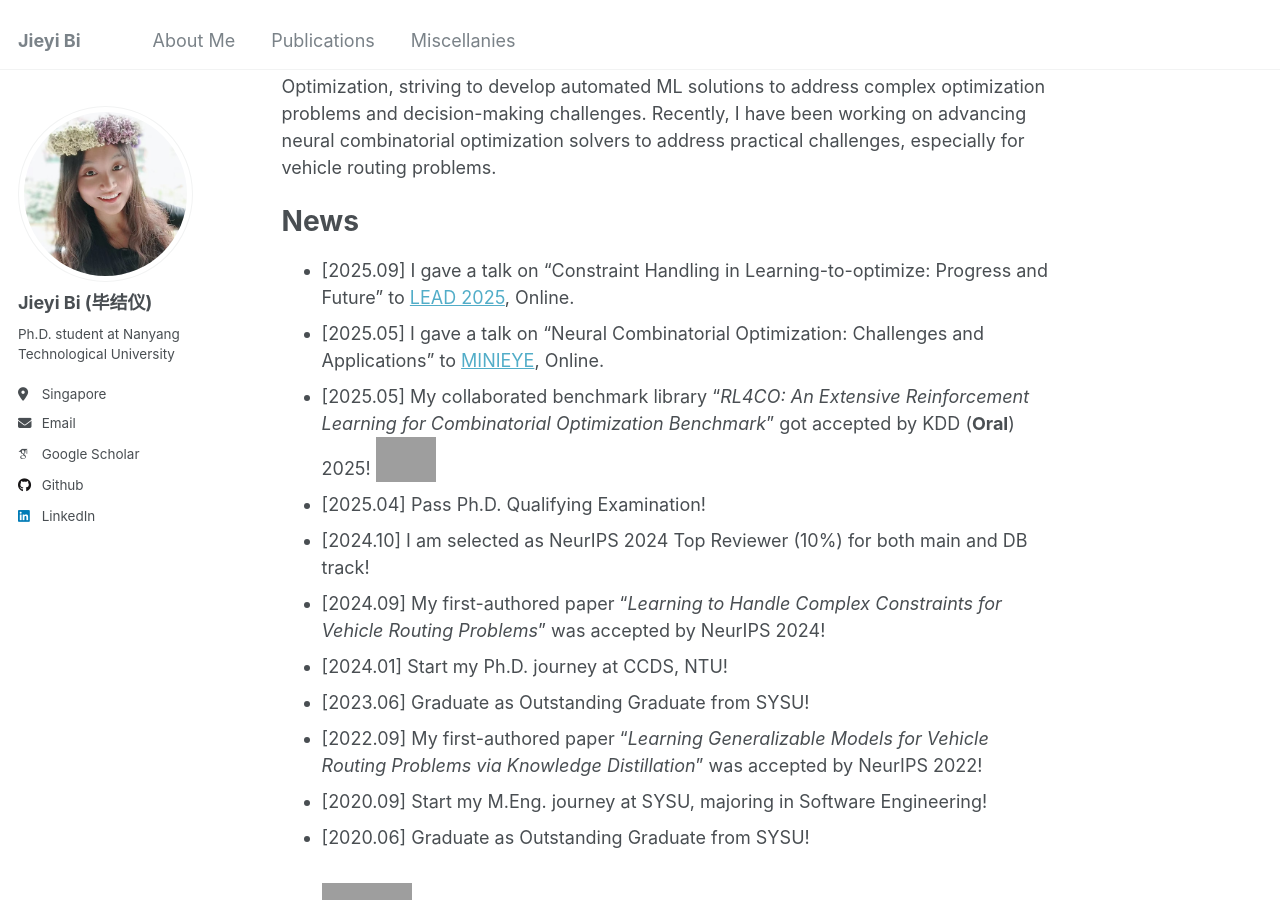
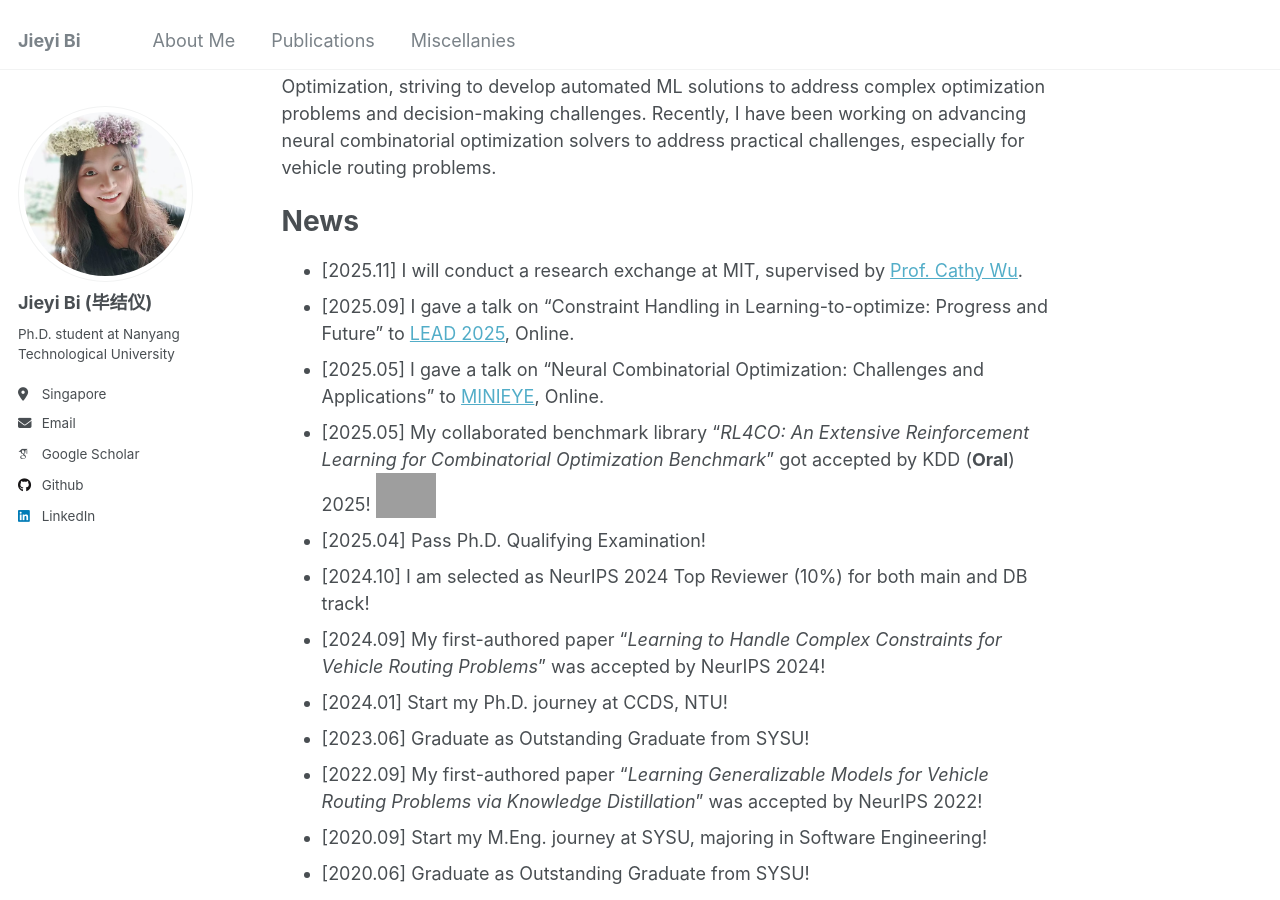
Before and after one commit to jieyibi/jieyibi.github.io, a Jekyll site: the page built from _pages/about.md, in a window 1280 px wide and 900 px high, scrolled down 308 px. Built offline with Jekyll 4.4.1, drawn with Linux system fonts in a browser that asks for light colours; some web fonts are replaced; grey boxes are pictures that could not be loaded.

Commit message:
add MIT visit

```diff
--- a/_pages/about.md
+++ b/_pages/about.md
@@ -17,6 +17,7 @@ My research interests focus on the intersection of Machine Learning (ML) and Opt
 
 News
 ======
+* [2025.11] I will conduct a research exchange at MIT, supervised by [Prof. Cathy Wu](https://www.wucathy.com/).
 * [2025.09] I gave a talk on "Constraint Handling in Learning-to-optimize: Progress and Future" to [LEAD 2025](https://sites.google.com/view/leadworkshop2025), Online.
 * [2025.05] I gave a talk on "Neural Combinatorial Optimization: Challenges and Applications" to [MINIEYE](https://www.minieye.cc/), Online.
 * [2025.05] My collaborated benchmark library "_RL4CO: An Extensive Reinforcement Learning for Combinatorial Optimization Benchmark_" got accepted by KDD (**Oral**) 2025!    <a href="https://arxiv.org/abs/2306.17100" target="_blank"> <img src="https://raw.githubusercontent.com/ai4co/assets/main/svg/rl4co_animated_full.svg" alt="RL4CO" style="width: 60px; height: auto; vertical-align: bottom;"></a>
```
